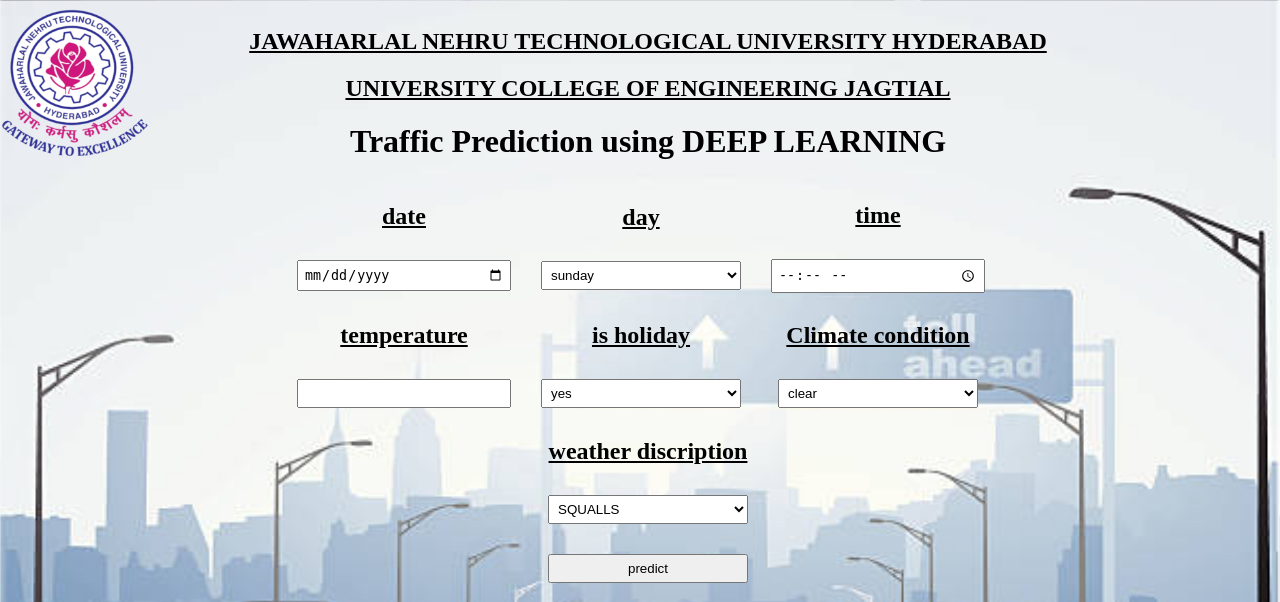
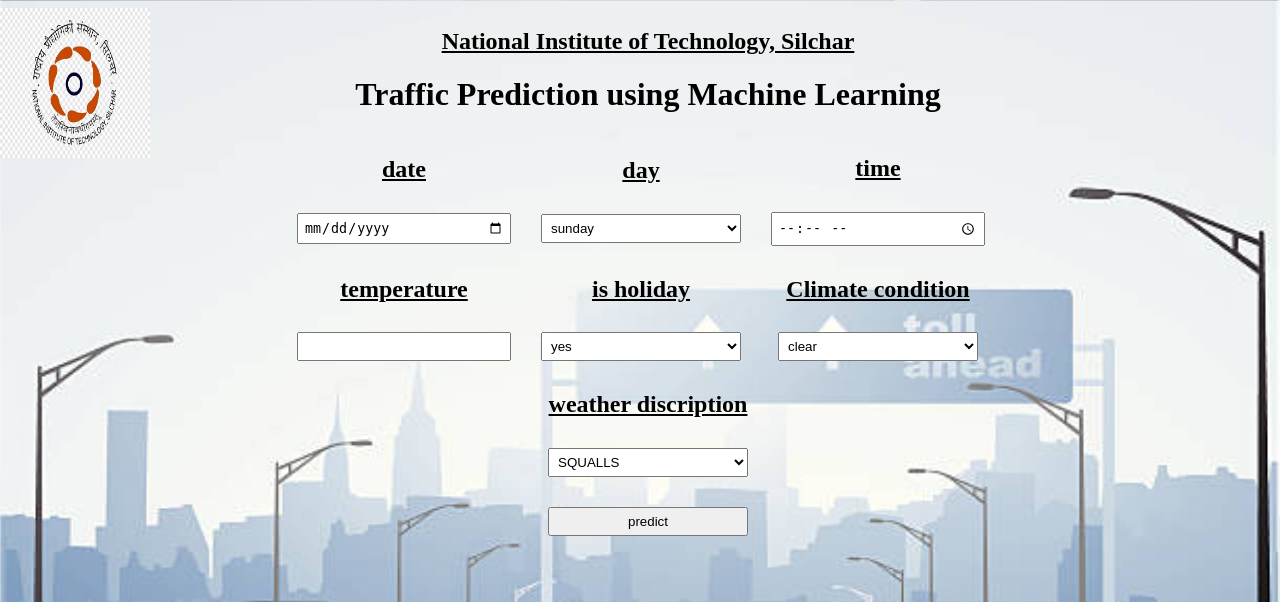
Before and after one commit to aryanh0911/Traffic-Volume-Prediction, a Flask app: page / in a window 1280 px wide. Shown: the top 602 px of the page. Run offline with Flask 3, Linux system fonts and the light colour scheme.

Commit message:
front end changes

```diff
--- a/mp/templates/index.html
+++ b/mp/templates/index.html
@@ -19,7 +19,7 @@
 text-align: center;
         }
         .image{
-background:url('logo.png');
+background:url('nits logo.png');
 position:absolute;
 z-index: 3;
 left:0px;
@@ -93,9 +93,8 @@
  <div  class="image">
 
 </div>
-<h2  >JAWAHARLAL NEHRU TECHNOLOGICAL UNIVERSITY HYDERABAD </h2>
-<h2  >UNIVERSITY COLLEGE OF ENGINEERING JAGTIAL</h2>
-<h1>Traffic Prediction using DEEP LEARNING</h1>
+<h2  >National Institute of Technology, Silchar </h2>
+<h1>Traffic Prediction using Machine Learning</h1>
 
 </main>
 
```
Also changed, not shown: mp/static/logo.png (deleted), mp/static/nits logo.png (added).
